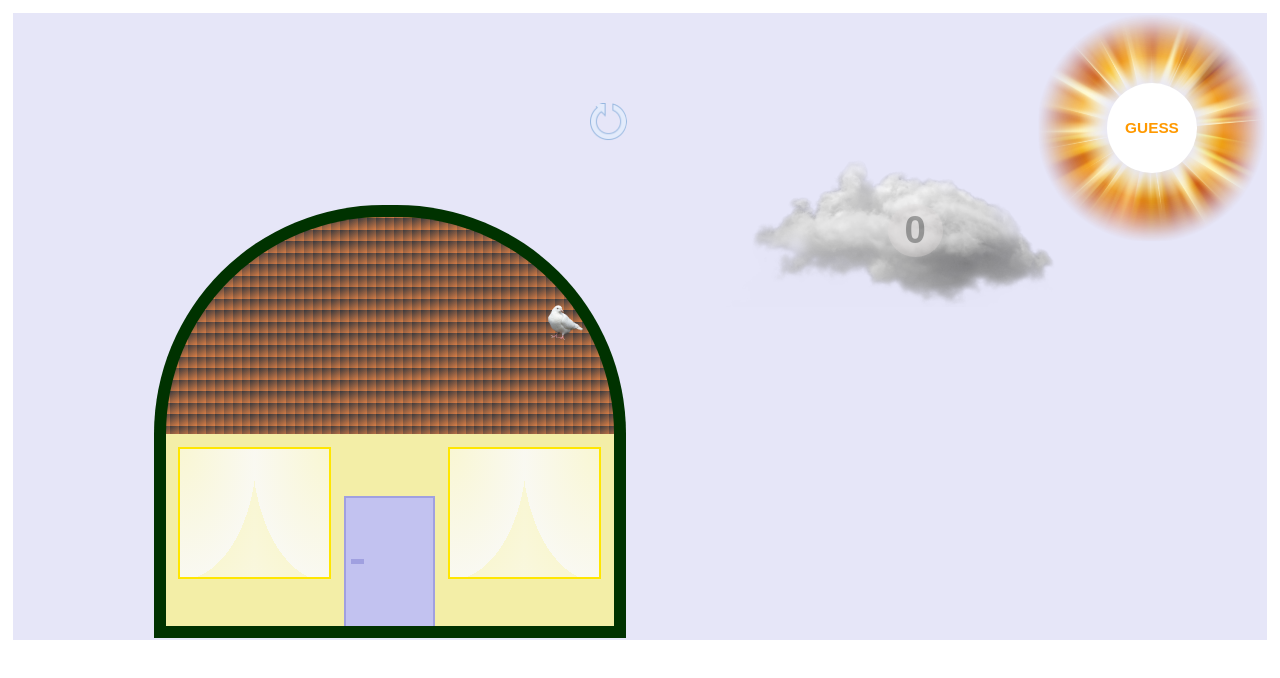
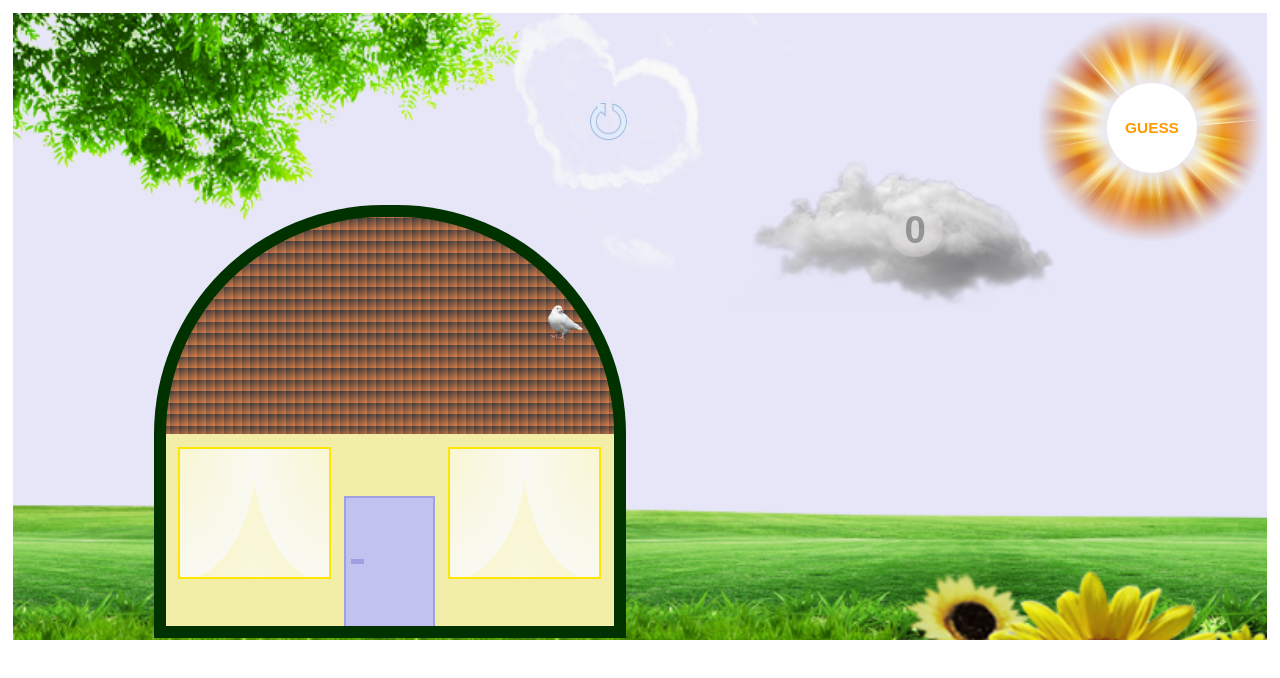
Before and after one commit to sbirhan/Lev3_11_projekt_js-vertiefung_number-guessing-game, a plain HTML site: page index.html in a window 1280 px wide. Drawn offline with Linux system fonts and the light colour scheme; the site is published under a folder, as on GitHub Pages, so addresses that start at the root find nothing.

Commit message:
first commit

```diff
--- a/assets/css/index.css
+++ b/assets/css/index.css
@@ -9,7 +9,7 @@ html, body{
     height: 49vw;
     margin: 1vw;
     background-color: rgb(230, 230, 248);
-    background-image: url(/assets/img/nature1.png);
+    background-image: url(../img/nature1.png);
     background-size: cover;
     background-repeat: no-repeat;
 }
```
